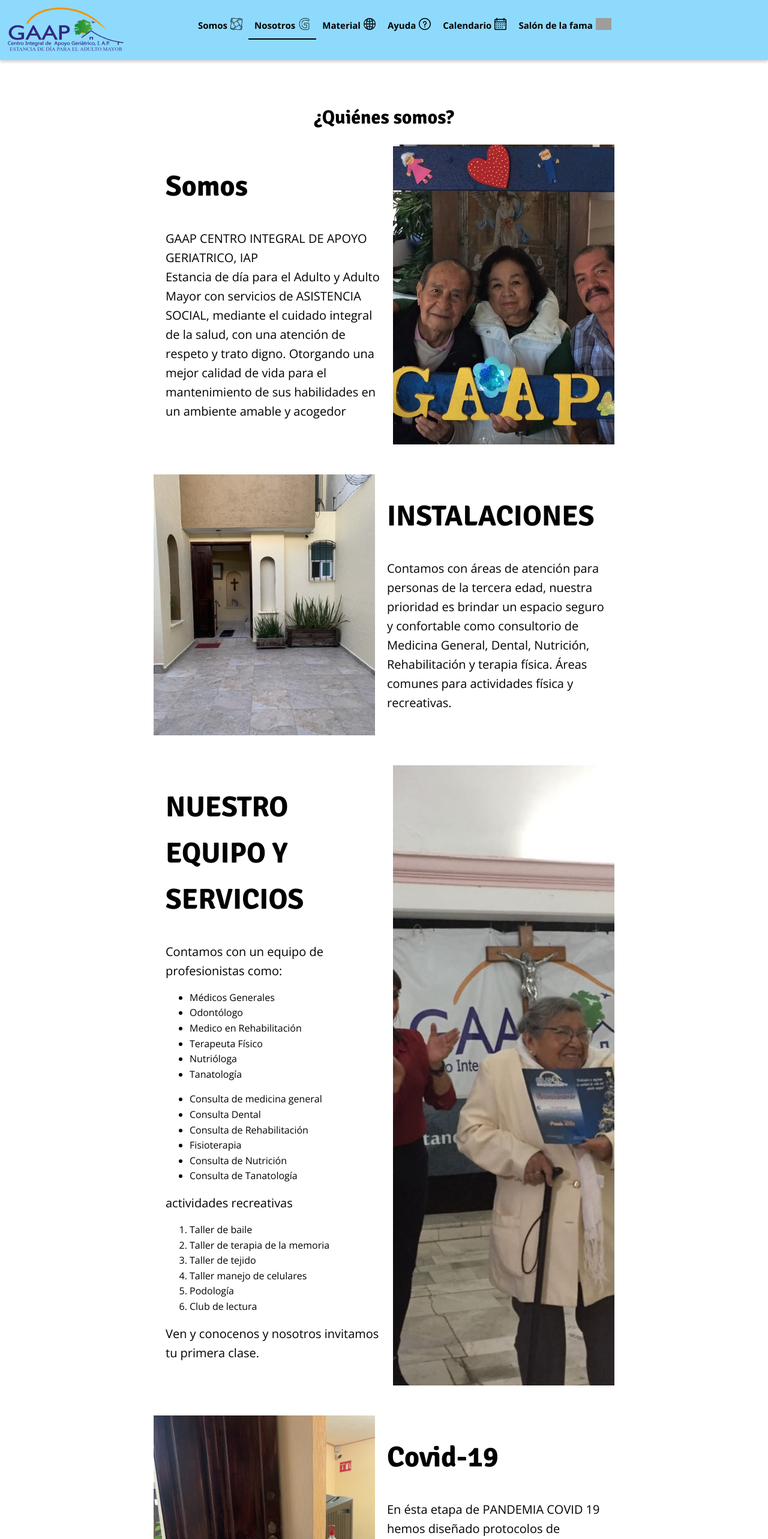
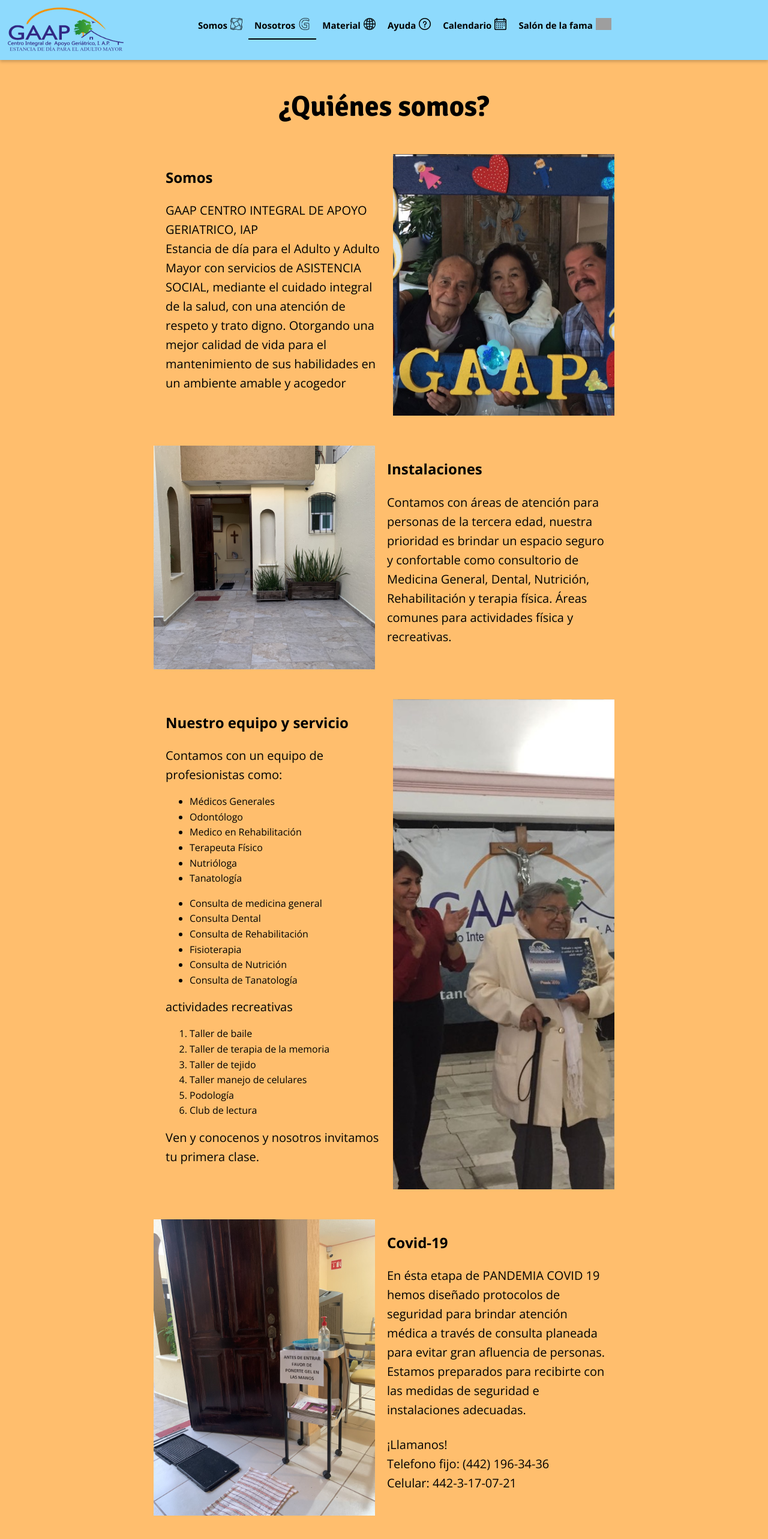
Before and after one commit to De-Bug-Labs/ldaw, a Vue app: page /about in a window 1280 px wide. Shown: the top 2566 px of the page at 60% size. Built offline with nearby package versions, Linux system fonts and the light colour scheme; no server answers; grey boxes are pictures that could not be loaded.

Commit message:
Quick fix corecciones de titulos, margins y bg colors

```diff
--- a/src/components/AboutUsComponent.vue
+++ b/src/components/AboutUsComponent.vue
@@ -3,7 +3,7 @@
     <h1 class="container_title">{{ information?.title }}</h1>
     <div class="box1">
       <div class="textbox">
-        <h1>Somos</h1>
+        <h2>Somos</h2>
         <p>{{ information?.somos1 }}</p>
         <p>{{ information?.somos2 }}</p>
       </div>
@@ -12,13 +12,13 @@
     <div class="box2">
       <div class="imagebox"><img src=" " alt="" /></div>
       <div class="textbox">
-        <h1>{{ information?.instalacionesTitle }}</h1>
+        <h2>{{ information?.instalacionesTitle }}</h2>
         <p>{{ information.instalacionesContent }}</p>
       </div>
     </div>
     <div class="box3">
       <div class="textbox">
-        <h1>{{ information?.equiposTitle }}</h1>
+        <h2>{{ information?.equiposTitle }}</h2>
         <p>{{ information?.equiposContent }}</p>
         <ul>
           <li v-for="item in information?.equiposProfecionistas" :key="item">
@@ -43,7 +43,7 @@
     <div class="box4">
       <div class="imagebox"><img src=" " alt="" /></div>
       <div class="textbox">
-        <h1>{{ information?.covisTitle }}</h1>
+        <h2>{{ information?.covisTitle }}</h2>
         <p>{{ information?.covisContent }}</p>
         <br />
         <p>¡Llamanos!</p>
@@ -71,15 +71,17 @@
 @import url("https://fonts.googleapis.com/css2?family=Open+Sans:ital,wght@0,200;0,300;0,400;0,600;0,700;1,200;1,300;1,400;1,600&display=swap");
 
 .container {
+  background-color: #ffbe6d;
   display: flex;
   width: 100vw;
   height: calc(100% + 600px);
   flex-direction: column;
   align-items: center;
-  margin-bottom: 50px;
-  padding-top: 50px;
+  // margin-bottom: 50px;
+  // margin-top: 50px;
   &_title {
-    margin: 20px 0;
+    margin: 40px 0;
+    font-size: 3rem;
   }
   h1 {
     color: #000;
@@ -234,7 +236,7 @@
     width: 60%;
     height: auto;
     // background-color: #fcdb88;
-    margin-bottom: 50px;
+    margin-bottom: 100px;
     font-family: "Open Sans", sans-serif;
     // border-radius: 15px;
     display: flex;
--- a/src/views/About.vue
+++ b/src/views/About.vue
@@ -19,10 +19,10 @@
         somos1: "GAAP CENTRO INTEGRAL DE APOYO GERIATRICO, IAP",
         somos2:
           "Estancia de día para el Adulto y Adulto Mayor  con servicios de ASISTENCIA SOCIAL, mediante el cuidado integral de la salud, con una  atención de respeto y trato digno. Otorgando una mejor calidad de vida para el mantenimiento de sus habilidades en un ambiente amable y acogedor",
-        instalacionesTitle: "INSTALACIONES",
+        instalacionesTitle: "Instalaciones",
         instalacionesContent:
           "Contamos con áreas de atención para personas de la tercera edad,  nuestra prioridad es brindar un espacio seguro y confortable como consultorio de Medicina General, Dental, Nutrición, Rehabilitación y terapia física. Áreas comunes para actividades física y recreativas.",
-        equiposTitle: "NUESTRO EQUIPO Y SERVICIOS",
+        equiposTitle: "Nuestro equipo y servicio",
         equiposContent: "Contamos con un equipo de profesionistas como:",
         equiposProfecionistas: [
           "Médicos Generales",
```
